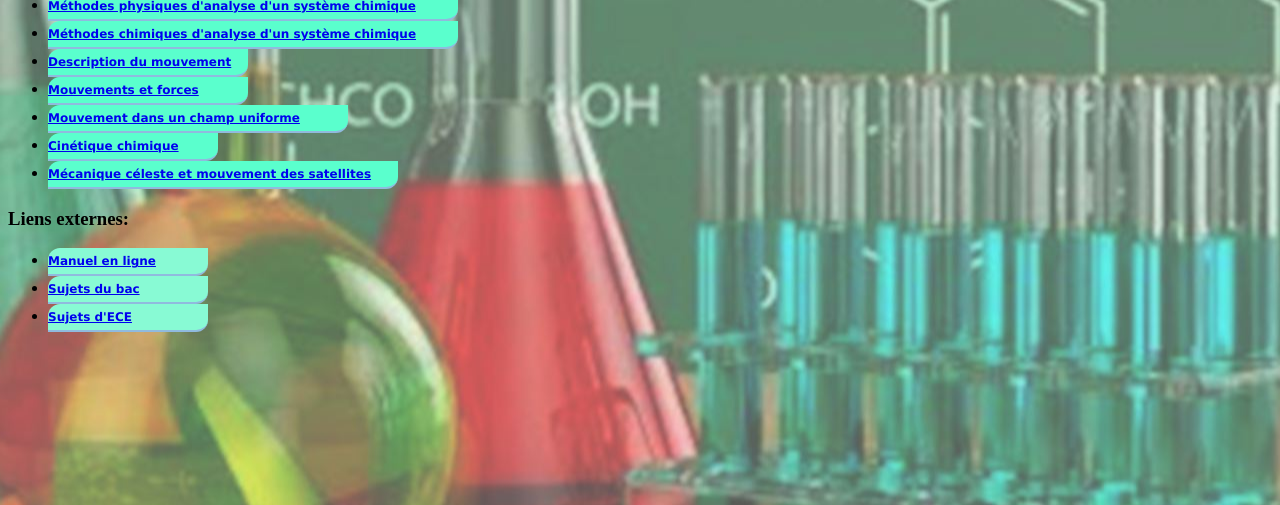
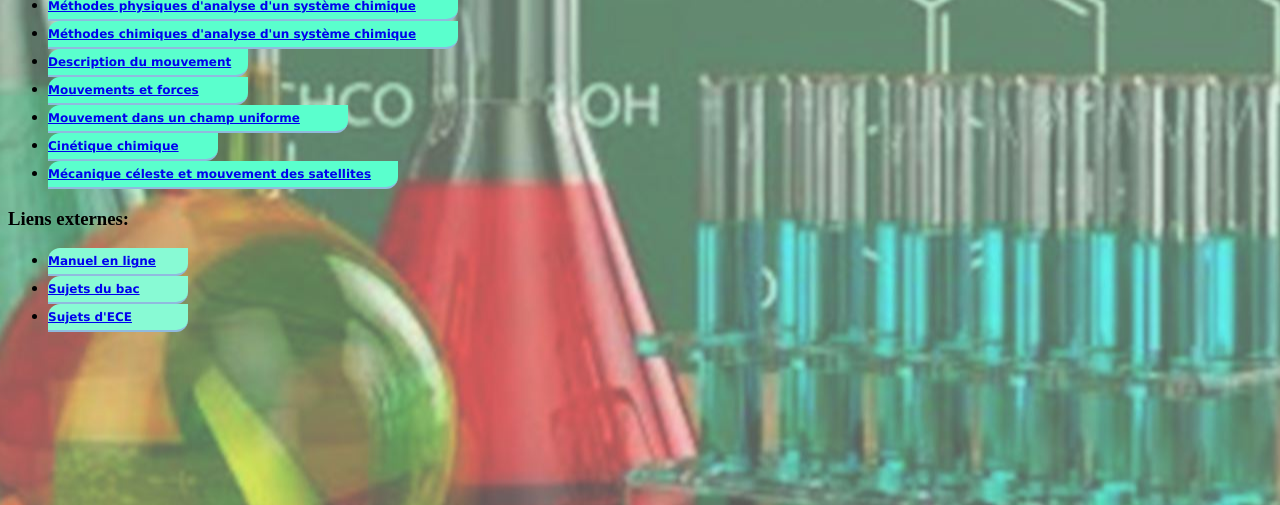
Before and after one commit to denisdoryan/mescours, a PHP site: the page made by Cours SPC/spc.html in a window 1280 px wide. Shown: the part 295-800 px from the top of the page. Run offline with PHP 8.4, Linux system fonts and the light colour scheme.

Commit message:
Update stylespc.css

```diff
--- a/Cours SPC/stylespc.css
+++ b/Cours SPC/stylespc.css
@@ -149,7 +149,7 @@ html
   color:#fff;
   font:bold 12px Verdana;
   padding:6px 0 6px 0;
-  width: 160px;
+  width: 140px;
   border-bottom: 2px solid #90bade;
   margin: 0;
 }
@@ -161,7 +161,7 @@ html
   color:#fff;
   font:bold 12px Verdana;
   padding:6px 0 6px 0;
-  width: 160px;
+  width: 140px;
   border-bottom: 2px solid #90bade;
   margin: 0;
 }
@@ -173,7 +173,7 @@ html
   color:#fff;
   font:bold 12px Verdana;
   padding:6px 0 6px 0;
-  width: 160px;
+  width: 140px;
   border-bottom: 2px solid #90bade;
   margin: 0;
 }
```
